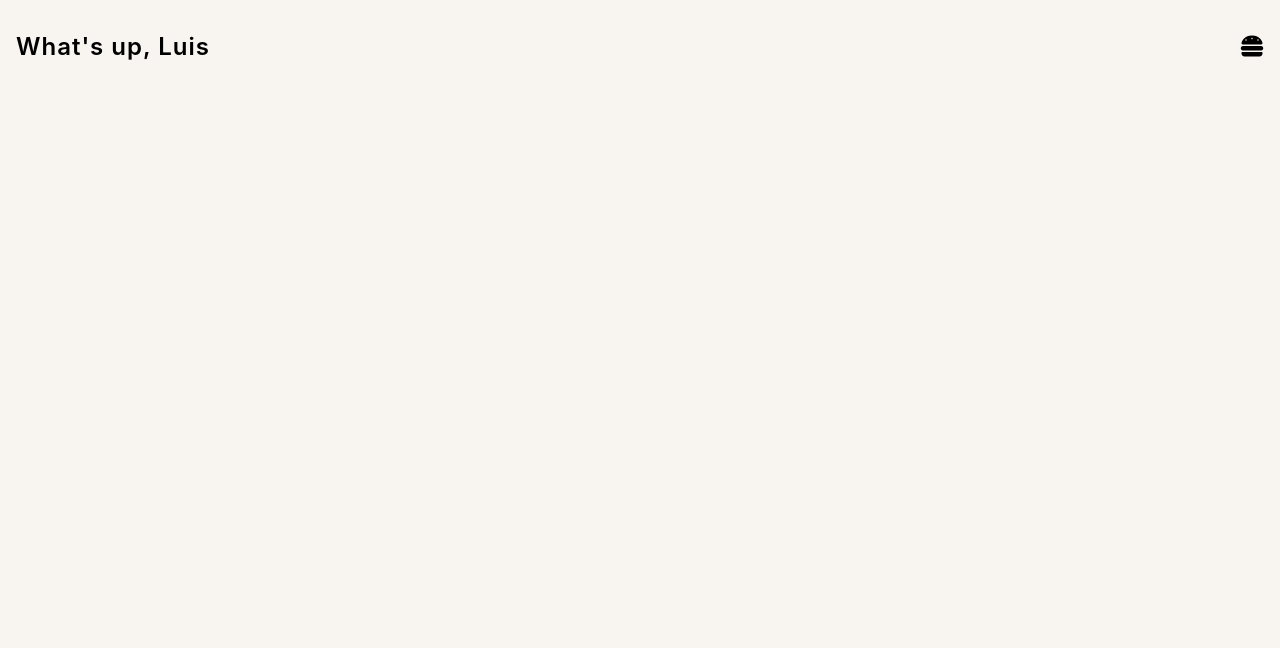
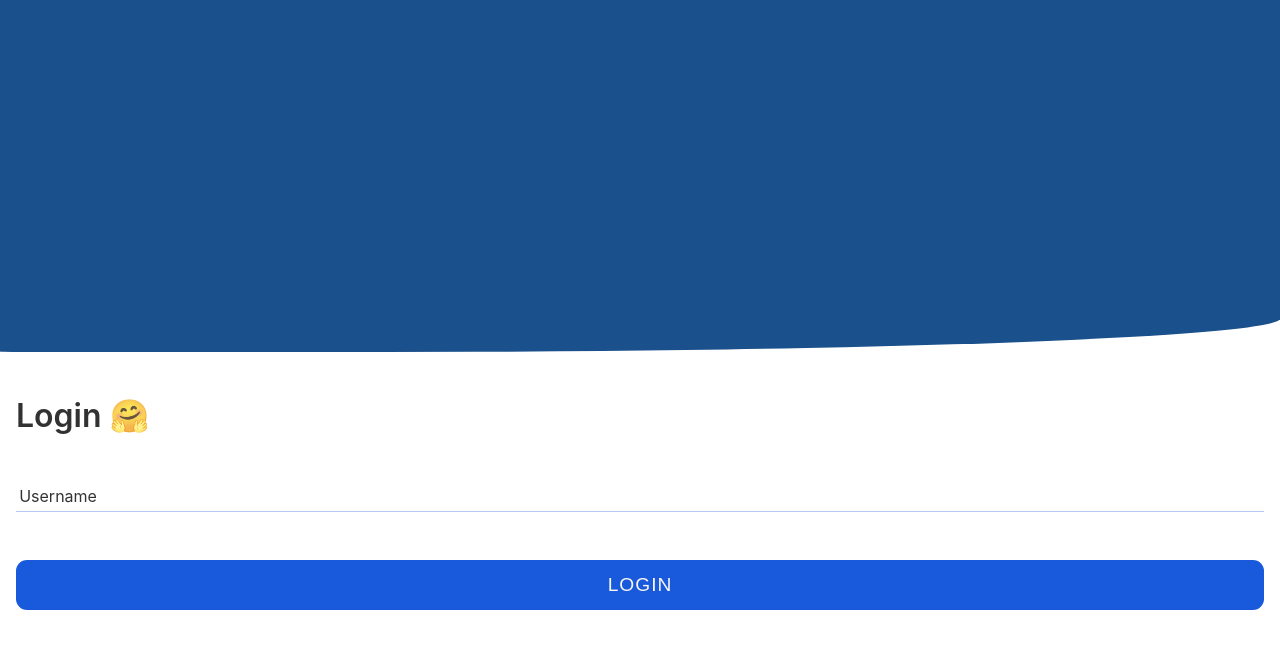
Before and after one commit to mrLuisFer/todolist, a React (Create React App) app: page / in a window 1280 px wide. Shown: the top 648 px of the page. Built offline with nearby package versions, Linux system fonts and the light colour scheme.

Commit message:
feat: Login view added

```diff
--- a/src/App.js
+++ b/src/App.js
@@ -1,10 +1,10 @@
 import './App.css'
-import Home from 'views/Home/Home'
+import Login from 'views/Login/Login'
 
 function App() {
   return (
     <main className='App'>
-      <Home />
+      <Login />
     </main>
   )
 }
--- a/src/index.css
+++ b/src/index.css
@@ -8,8 +8,12 @@
   --purple-blue: #185adb;
   --dark-blue: #0a1931;
   --yellow: #ffc947;
-  --light-white: #f8f5f1;
+  --white: #f8f5f1;
   --black: #222831;
+
+  /* PROPERTIES */
+  --transition: all 0.25s ease;
+  --small-radius: 11px;
 }
 
 * {
--- /dev/null
+++ b/src/views/Login/Login.jsx
@@ -0,0 +1,28 @@
+import React from 'react'
+import {
+  LoginBottomContent,
+  LoginContentInput,
+  LoginFormButton,
+  LoginFormInput,
+  LoginFormLabel,
+  LoginTitle,
+  LoginTopEmptyContent,
+} from './Login.styles'
+
+export default function Login() {
+  return (
+    <section>
+      <LoginTopEmptyContent></LoginTopEmptyContent>
+      <LoginBottomContent>
+        <LoginTitle>Login 🤗</LoginTitle>
+        <LoginContentInput>
+          <div>
+            <LoginFormInput id='username-input' type='text' required />
+            <LoginFormLabel htmlFor='username-input'>Username</LoginFormLabel>
+          </div>
+          <LoginFormButton type='button'>LOGIN</LoginFormButton>
+        </LoginContentInput>
+      </LoginBottomContent>
+    </section>
+  )
+}
--- /dev/null
+++ b/src/views/Login/Login.styles.js
@@ -0,0 +1,101 @@
+import styled from 'styled-components'
+import { paddingLayout } from 'styles/utils/paddingLayout'
+
+export const LoginBottomContent = styled.section`
+  ${paddingLayout()}
+`
+
+export const LoginTopEmptyContent = styled.div`
+  height: 40vh;
+  width: 100%;
+  display: block;
+  position: relative;
+  background: var(--dark-purple);
+  margin-bottom: 3rem;
+
+  &::after {
+    content: ' ';
+    position: absolute;
+    bottom: -2rem;
+    height: 3rem;
+    background: var(--dark-purple);
+    width: 100%;
+    border-radius: 1% 1% 70%;
+  }
+`
+
+export const LoginTitle = styled.h1`
+  font-size: 2rem;
+  font-weight: 600;
+  line-height: 2rem;
+  margin-bottom: 3rem;
+  opacity: 0.8;
+
+  &:hover {
+    opacity: 1;
+  }
+`
+
+export const LoginContentInput = styled.form`
+  position: relative;
+`
+
+export const LoginFormLabel = styled.label`
+  display: block;
+  position: absolute;
+  left: 0;
+  bottom: 6.5rem;
+  pointer-events: none;
+  font-size: 1rem;
+  margin-left: 0.2rem;
+  opacity: 0.8;
+  transition: var(--transition);
+`
+
+export const LoginFormInput = styled.input`
+  height: 2rem;
+  width: 100%;
+  padding: 0.3rem 0.6rem;
+  outline: none;
+  display: block;
+  font-size: 1rem;
+  background: transparent;
+  transition: var(--transition);
+  border: none;
+  border-bottom: 1px solid var(--light-blue);
+
+  &:hover {
+    border-radius: 3px;
+  }
+
+  &:focus {
+    border-bottom: 0.5px solid var(--purple-blue);
+  }
+
+  &:focus ~ ${LoginFormLabel}, &:valid ~ ${LoginFormLabel} {
+    transform: translateY(-30px);
+    font-size: 1.1rem;
+    margin-left: 0;
+    opacity: 1;
+  }
+`
+
+export const LoginFormButton = styled.button`
+  border: none;
+  outline: none;
+  background: var(--purple-blue);
+  border-radius: var(--small-radius);
+  color: var(--white);
+  font-size: 1.2rem;
+  width: 100%;
+  height: 50px;
+  text-align: center;
+  line-height: 0;
+  letter-spacing: 1px;
+  margin-top: 3rem;
+  cursor: pointer;
+
+  &:hover {
+    opacity: 0.9;
+  }
+`
```
